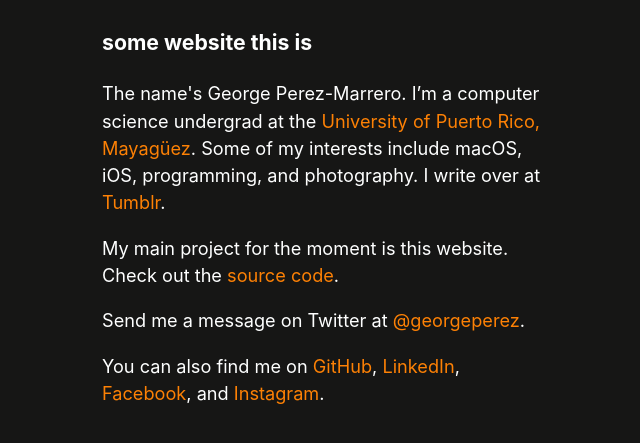
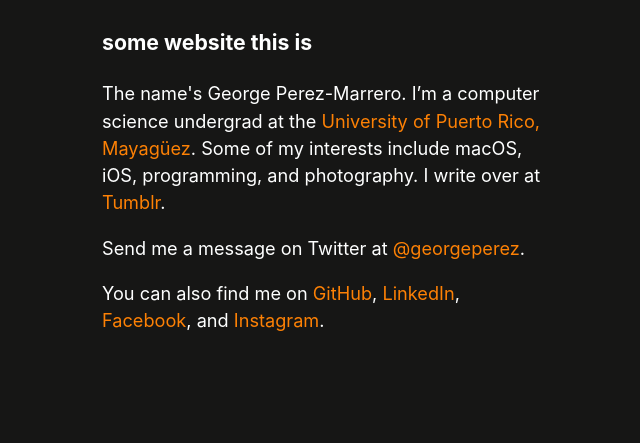
Before and after one commit to georgeperez/titanpointe.org, a Jekyll site: the page built from index.html, in a window 1280 px wide. Shown: the top 443 px of the page, without its empty margins (313-953 px from the left). Built offline with Jekyll 4.4.1, drawn with Linux system fonts in a browser that asks for light colours.

Commit message:
Removed information about current project

```diff
--- a/index.html
+++ b/index.html
@@ -8,9 +8,8 @@
 
   <p>The name's George Perez-Marrero. I&rsquo;m a computer science undergrad at the <a href="https://uprm.edu/">University of Puerto Rico, Mayagüez</a>. Some of my interests include macOS, iOS, programming, and photography. I write over at <a href="http://blog.georgeperezmarrero.com/">Tumblr</a>.</p>
 
-  <p>My main project for the moment is this website. Check out the <a href="{{ site.repository }}">source code</a>.<p>
-
   <p> Send me a message on Twitter at <a href="https://twitter.com/georgeperez/">@georgeperez</a>.</p>
 
   <p>You can also find me on <a href="https://github.com/georgeperez/">GitHub</a>, <a href="https://linkedin.com/in/georgeperezmarrero/">LinkedIn</a>, <a href="https://facebook.com/georgeperezmarrero/">Facebook</a>, and <a href="https://instagram.com/georgeperez/">Instagram</a>.</p>
+
 </article>
```
